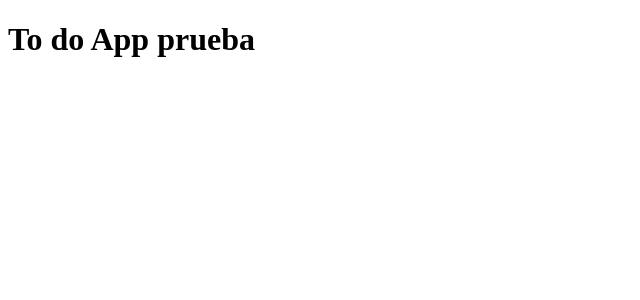
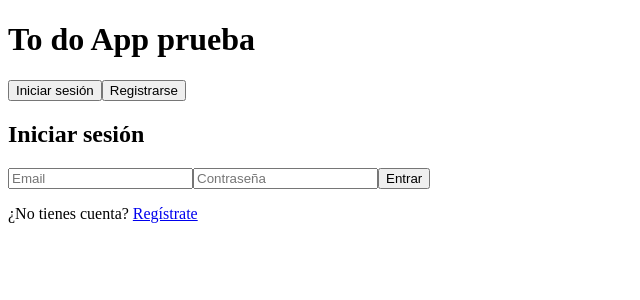
Before and after one commit to FernandaMoreta/Midproject-2, a Vue app in the folder todo-app-vue/: page /signIn in a window 1280 px wide. Shown: the top 300 px of the page, without its empty margins (0-640 px from the left). Built offline with nearby package versions, Linux system fonts and the light colour scheme; no server answers.

Commit message:
autenticacion de usuarios con supabase ok

```diff
--- a/todo-app-vue/src/App.vue
+++ b/todo-app-vue/src/App.vue
@@ -1,9 +1,12 @@
 <template>
   <div id="app">
     <h1>To do App prueba</h1>
+    <button @click="$router.push('/signin')">Iniciar sesión</button>
+    <button @click="$router.push('/signup')">Registrarse</button>
+    <router-view></router-view>
   </div>
+
 </template>
-
 <script>
 export default {
 
--- a/todo-app-vue/src/components/SignIn.vue
+++ b/todo-app-vue/src/components/SignIn.vue
@@ -1,15 +1,39 @@
 <template>
-  <div>
+  <div class="signin">
     <h2>Iniciar sesión</h2>
-    <input v-model="email" placeholder="Email" />
-    <input v-model="password" type="password" placeholder="Contraseña" />
-    <button @click="login">Entrar</button>
+    <form @submit.prevent="login">
+      <input type="email" placeholder="Email" v-model="email" />
+      <input type="password" placeholder="Contraseña" v-model="password" />
+      <button type="submit">Entrar</button>
+      <p v-if="errorMessage" class="error">{{ errorMessage }}</p> <!-- Mostrar mensaje de error -->
+      <p>¿No tienes cuenta? <router-link to="/signup">Regístrate</router-link></p>
+    </form>
   </div>
 </template>
 
-<script>
-export default {
+<script setup>
+//LOGICA PARA INICIAR SESION
+// Este componente permite a los usuarios iniciar sesión en la aplicación
+import { ref } from 'vue'
+import { supabase } from '../supabase.js'
+import { useRouter } from 'vue-router'
+// iteracíon entre el usuario y la base de datos de supabase
+const email = ref('')
+const password = ref('')
+const errorMessage = ref('') // Variable para almacenar el mensaje de error
+const router = useRouter()
 
+const login = async () => {
+  errorMessage.value = '' // Reiniciar el mensaje de error
+  const { error } = await supabase.auth.signInWithPassword({
+    email: email.value,
+    password: password.value
+  })
+  if (error) {
+    errorMessage.value = 'Error al iniciar sesión' // Mostrar el mensaje de error
+  } else {
+    router.push('/')
+}
 }
 </script>
 
--- a/todo-app-vue/src/components/SignUp.vue
+++ b/todo-app-vue/src/components/SignUp.vue
@@ -1,10 +1,39 @@
 <template>
-
+  <div class="signup">
+    <h2>Registrate</h2>
+    <form @submit.prevent="login">
+      <input type="email" placeholder="Email" v-model="email" />
+      <input type="password" placeholder="Contraseña" v-model="password" />
+      <input type="password" placeholder="Confirma la contraseña" v-model="password" />
+      <button type="submit">Registrate</button>
+      <p v-if="errorMessage" class="error">{{ errorMessage }}</p> <!-- Mostrar mensaje de error -->
+    </form>
+  </div>
 </template>
 
-<script>
-export default {
+<script setup>
+//LOGICA PARA INICIAR SESION
+// Este componente permite a los usuarios iniciar sesión en la aplicación
+import { ref } from 'vue'
+import { supabase } from '../supabase.js'
+import { useRouter } from 'vue-router'
+// iteracíon entre el usuario y la base de datos de supabase
+const email = ref('')
+const password = ref('')
+const errorMessage = ref('') // Variable para almacenar el mensaje de error
+const router = useRouter()
 
+const login = async () => {
+  errorMessage.value = '' // Reiniciar el mensaje de error
+  const { error } = await supabase.auth.signUp({
+    email: email.value,
+    password: password.value
+  })
+  if (error) {
+    errorMessage.value = 'Error al registrarse' // Mostrar el mensaje de error
+  } else {
+    router.push('/')
+}
 }
 </script>
 
--- a/todo-app-vue/src/main.js
+++ b/todo-app-vue/src/main.js
@@ -1,7 +1,9 @@
 import { createApp } from 'vue'
+import router from './router'
+import {createPinia} from 'pinia'
 import App from './App.vue'
-import router from './router'
 
 createApp(App)
+    .use(createPinia())
     .use(router) // Integrar el enrutador con la aplicación
     .mount('#app')
--- /dev/null
+++ b/todo-app-vue/src/store/user.js
@@ -0,0 +1,5 @@
+import { supabase } from "../supabase.js";
+
+export function user(){
+    const { supabase} = useSupabase()
+}
--- /dev/null
+++ b/todo-app-vue/src/supabase.js
@@ -0,0 +1,8 @@
+//Este js tiene como objetivo vincular supabase con nuestro proyecto
+import { createClient } from '@supabase/supabase-js'
+
+const supabaseUrl = import.meta.env.VITE_PROJECT_URL;
+const supabaseKey = import.meta.env.VITE_API_KEY;
+
+export const supabase = createClient(supabaseUrl, supabaseKey);
+//permite interactuar con la cuenta de supabase y la tabla previamente creada
```
Also changed, not shown: todo-app-vue/src/store/task.js (added), 1 other file (tests, documents, lock files or other folders).
